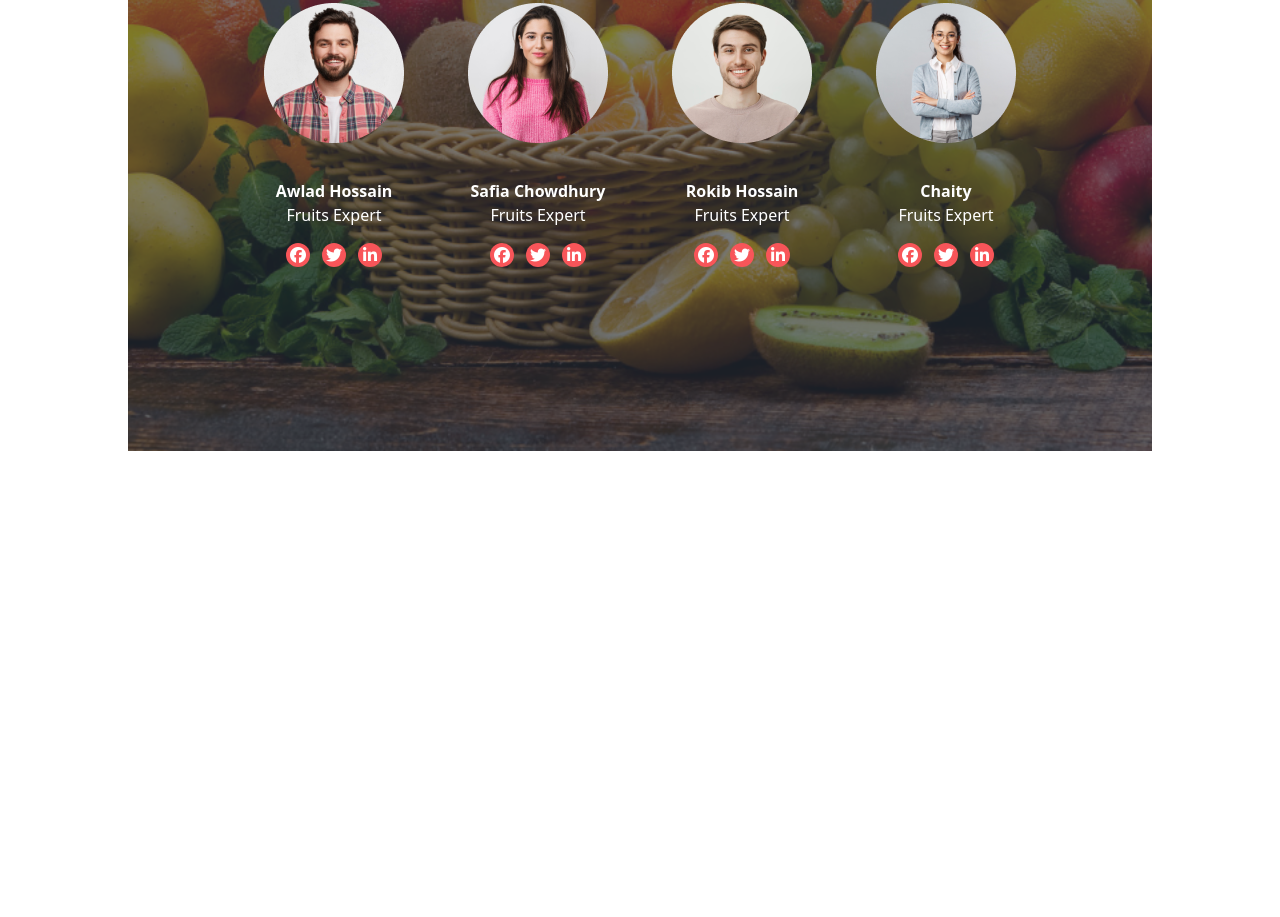
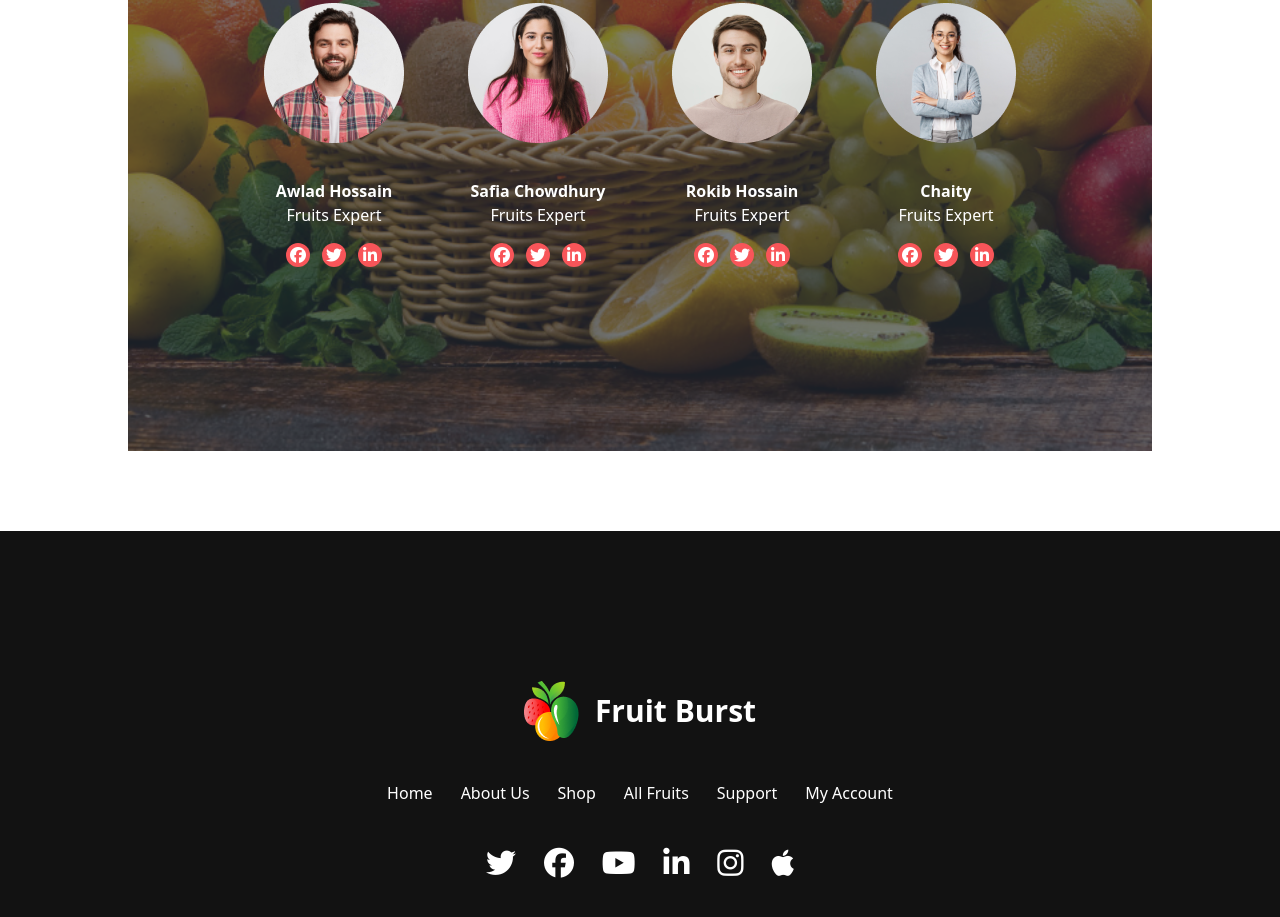
Before and after one commit to Abdul-Baten-Chy/fruit-brust, a plain HTML site: page index.html in a window 1280 px wide. Shown: the part 1882-2799 px from the top of the page. Before the commit the page ends 2333 px from the top, so only its background shows below. Drawn offline with nearby package versions, Linux system fonts and the light colour scheme.

Commit message:
footer section done

```diff
--- a/index.html
+++ b/index.html
@@ -265,8 +265,27 @@
                 </div>
             </section>
         </main>
-        <footer>
-
+        <footer class="bg-[#121212] mt-20 min-h-[500px] flex flex-col justify-center">
+            <div class=" flex items-center gap-4 justify-center">
+                <img src="./images/logo.png" alt="logo">
+                <h3 class="text-[#FFF] text-3xl font-bold ">Fruit Burst</h3>
+            </div>
+            <div class="flex justify-center text-[#FFF] font-medium space-x-7 mt-10  ">
+                    <a href=""><h4>Home</h4></a>
+                    <a href=""><h4>About Us</h4></a>
+                    <a href=""><h4>Shop</h4></a>
+                    <a href=""><h4>All Fruits</h4></a>
+                    <a href=""><h4>Support</h4></a>
+                    <a href=""><h4>My Account</h4></a>
+            </div>
+            <div class="space-x-5 text-3xl text-[#fff] text-center mt-10">
+                <i class="fa-brands fa-twitter" ></i>
+                <i class="fa-brands fa-facebook "></i>
+                <i class="fa-brands fa-youtube"></i>
+                <i class="fa-brands fa-linkedin-in"></i>
+                <i class="fa-brands fa-instagram"></i>
+                <i class="fa-brands fa-apple"></i>
+            </div>
         </footer>
     </body>
 </html>
```
